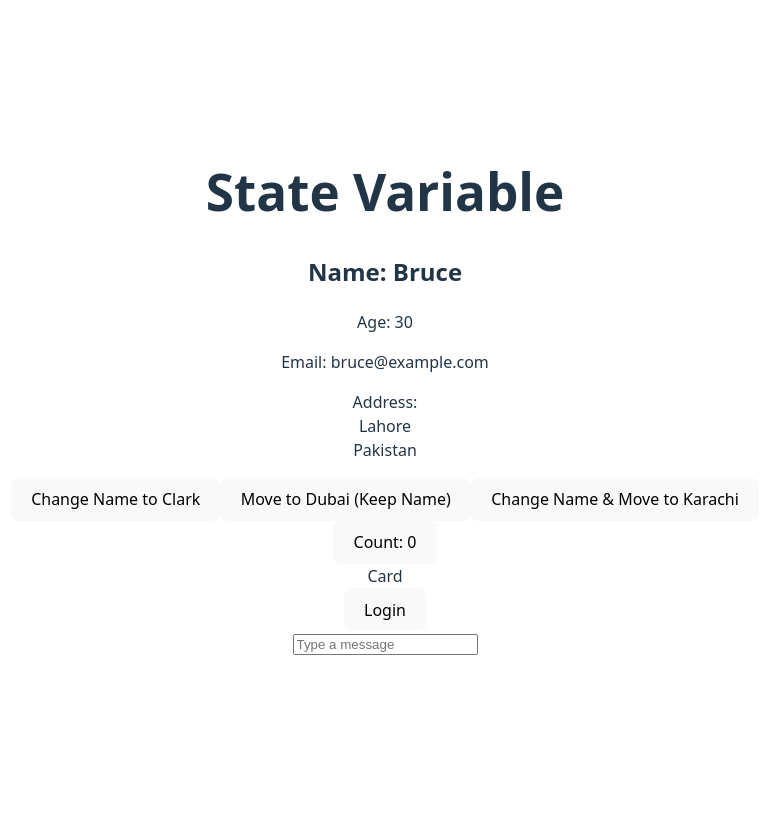
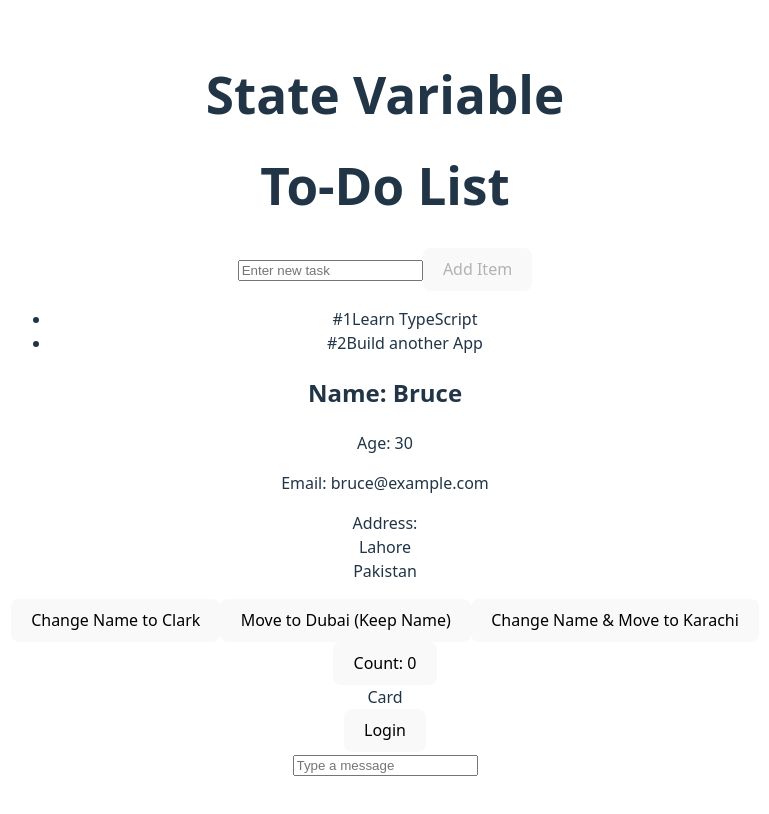
Before and after one commit to Designandcode01/Typescript-React, a React (Vite) app: page / in a window 1280 px wide. Shown: the top 814 px of the page, without its empty margins (255-1024 px from the left). Built offline with nearby package versions, Linux system fonts and the light colour scheme.

Commit message:
Arrays with state

```diff
--- a/src/App.tsx
+++ b/src/App.tsx
@@ -2,7 +2,8 @@ import './App.css'
 import { LoginCard } from './components/data/LoginCard'
 import { UpdatingUI } from './components/data/UpdatingUI'
 import UserComponent from './components/UserComponent'
-import UserProfile from './components/UserProfile'
+import UserProfile from './components/collections/UserProfile'
+import { ToDoList } from './components/collections/TodoList'
 
 
 
@@ -15,6 +16,9 @@ const App = () => {
     <div>
       {/*  name="Clark" age={34} */}
       <UserComponent />
+    </div>
+    <div>
+      <ToDoList />
     </div>
     <div>
       <UserProfile />
--- /dev/null
+++ b/src/components/collections/TodoList.tsx
@@ -0,0 +1,151 @@
+import { useState } from "react";
+
+interface TodoItem {
+  id: number;
+  text: string;
+}
+
+export const ToDoList = () => {
+  const [items, setItems] = useState<TodoItem[]>([
+    { id: 1, text: "Learn TypeScript" },
+    { id: 2, text: "Build another App" }
+  ]);
+  const [newTask, setNewTask] = useState("");
+
+  const addItem = () => {
+    if (!newTask.trim()) return;
+
+    const newItem: TodoItem = {
+      id: Date.now(),
+      text: newTask
+    };
+    setItems([...items, newItem]);
+    setNewTask("");
+  };
+
+  return (
+    <div className="todo-container">
+      <h1 className="todo-title">To-Do List</h1>
+
+      <div className="add-todo">
+        <input
+          type="text"
+          value={newTask}
+          onChange={(e) => setNewTask(e.target.value)}
+          placeholder="Enter new task"
+          onKeyDown={(e) => e.key === 'Enter' && addItem()}
+        />
+        <button onClick={addItem} disabled={!newTask.trim()}>
+          Add Item
+        </button>
+      </div>
+
+      {items.length === 0 ? (
+        <p className="empty-message">No items yet. Add your first task!</p>
+      ) : (
+        <ul className="todo-list">
+          {items.map((item) => (
+            <li key={item.id} className="todo-item">
+              <span className="todo-id">#{item.id}</span>
+              <span className="todo-text">{item.text}</span>
+            </li>
+          ))}
+        </ul>
+      )}
+    </div>
+  );
+};
+
+
+
+
+
+
+
+
+
+
+// import { useState } from "react";
+
+// interface TodoItem {
+//   id: number;
+//   text: string;
+// }
+
+// export const ToDoList = () => {
+//   const [items, setItems] = useState<TodoItem[]>([
+//     { id: 1, text: "Learn TypeScript" },
+//     { id: 2, text: "Build another App" }
+//   ]);
+
+//   // For debugging - consider removing in production
+//   console.log("Rendering with Items:", items);
+
+//   const addItem = () => {
+//     const newItem: TodoItem = {
+//       id: Date.now(),
+//       text: "Deployment to production"
+//     };
+//     setItems([...items, newItem]);
+//   }
+
+//   return (
+//     <>
+//     <div className="todo-container">
+//       <h1 className="todo-title">To-Do List</h1>
+
+//       {items.length === 0 ? (
+//         <p className="empty-message">No items yet. Add your first task!</p>
+//       ) : (
+//         <ul className="todo-list">
+//           {items.map((item) => (
+//             <li key={item.id} className="todo-item">
+//               <span className="todo-id">#{item.id}</span>
+//               <span className="todo-text">{item.text}</span>
+//             </li>
+//           ))}
+//         </ul>
+//       )}
+//       <button onClick={addItem}>Add Item</button>
+
+//     </div>
+//     </>
+//   );
+// };
+
+
+
+
+
+
+
+
+
+
+
+// // import { useState } from "react"
+
+// // export const ToDoList = () => {
+
+// //              const [items, setItems] = useState([
+// //                     {id: 1, text: "Learn Typescript"},
+// //                     {id: 2, text: "Build another App"}
+// //                 ]);
+
+
+// //     console.log("Rendering with Items: ", items)
+// //     return (
+// //         <div>
+// //             <h1>To Do List</h1>
+// //             <ul>
+// //                 {items.map((item) => (
+// //                     <li key={item.id}>
+// //                     {item.id}
+// //                     {item.text}
+// //                      </li>
+// //                 ))}
+// //             </ul>
+
+// //         </div>
+// //     )
+// // }
```
Also changed, not shown: src/components/collections/UserProfile.tsx (renamed from src/components/UserProfile.tsx).
